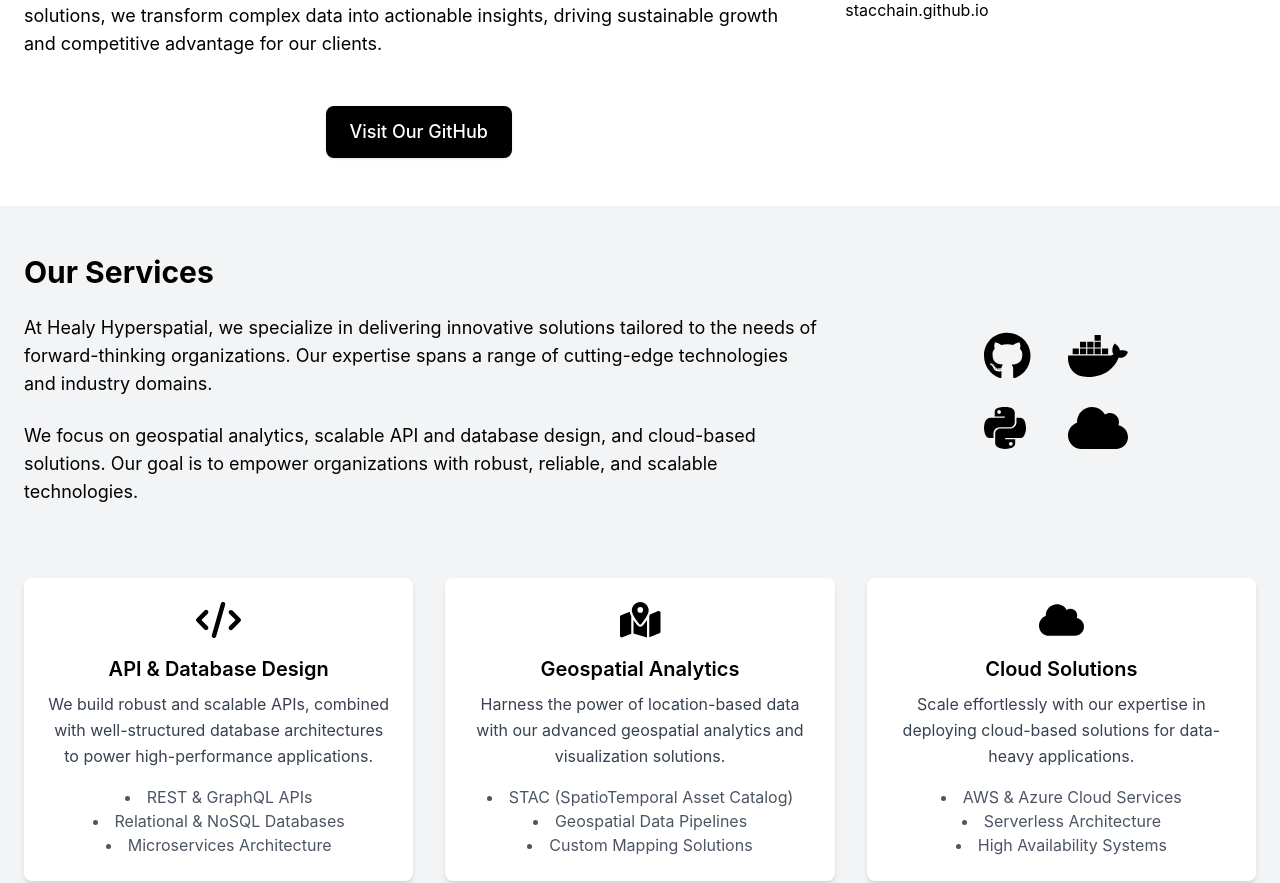
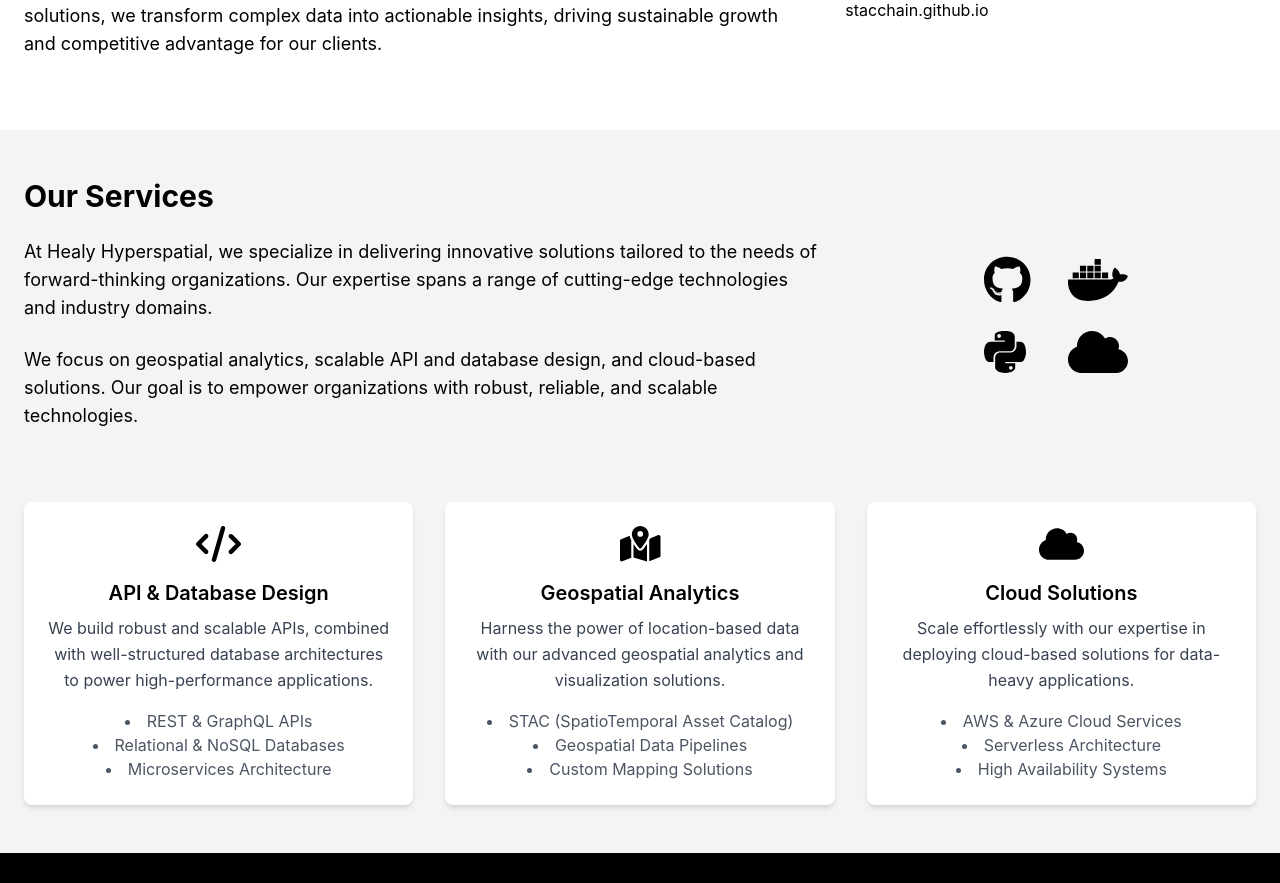
Before and after one commit to Healy-Hyperspatial/react-site, a React (Create React App) app: page / in a window 1280 px wide. Shown: the part 901-1784 px from the top of the page. Built offline with nearby package versions, Linux system fonts and the light colour scheme.

Commit message:
remove gh icon

```diff
--- a/src/components/AboutUs.js
+++ b/src/components/AboutUs.js
@@ -28,14 +28,6 @@ const AboutUs = () => {
             driving sustainable growth and competitive advantage for our
             clients.
           </p>
-          <a
-            href="https://github.com/Healy-Hyperspatial"
-            target="_blank"
-            rel="noopener noreferrer"
-            className="inline-block mt-6 px-6 py-3 text-lg font-medium text-white bg-black rounded-lg shadow hover:bg-gray-800 transition duration-300"
-          >
-            Visit Our GitHub
-          </a>
         </div>
 
         {/* Sidebar */}
```
